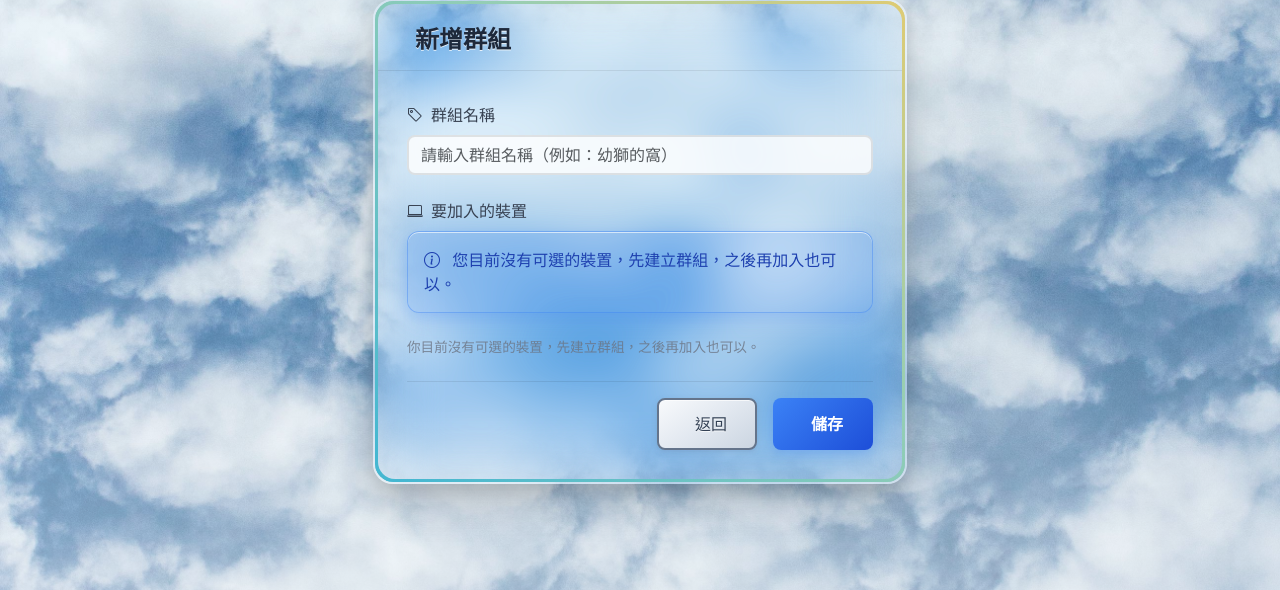
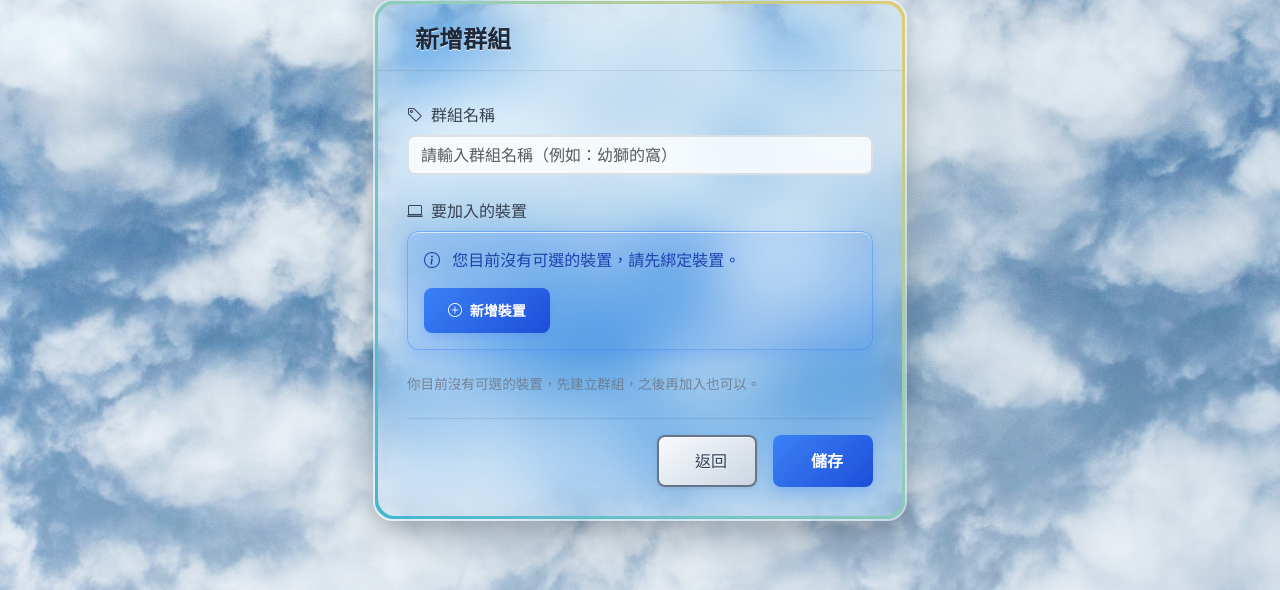
Before and after one commit to qkauia-guy/HomePiWeb, a Django app: page /groups/create/ in a window 1280 px wide. Shown: the part 119-709 px from the top of the page. Run offline with Django 5.2, Linux system fonts and the light colour scheme; the visitor is signed in with stand-in values (Sample User, id 1); data that the repository does not hold is empty; parts of the project's set-up code (start-up, migrations or seed data) failed here and were passed over; some libraries are stand-ins or nearby versions.

Commit message:
feat(groups): Improve empty device state in group creation form with bind device link

```diff
--- a/templates/groups/group_form.html
+++ b/templates/groups/group_form.html
@@ -143,7 +143,13 @@ html:not([data-theme='dark']) .device-checkbox:hover {
                       <div class="col-12">
                         <div class="alert alert-info">
                           <i class="bi bi-info-circle me-2"></i>
-                          您目前沒有可選的裝置，先建立群組，之後再加入也可以。
+                          您目前沒有可選的裝置，請先綁定裝置。
+                          <div class="mt-3">
+                            <a href="{% url 'device_bind' %}" class="btn btn-primary btn-sm">
+                              <i class="bi bi-plus-circle me-1"></i>
+                              新增裝置
+                            </a>
+                          </div>
                         </div>
                       </div>
                     {% endfor %}
```
